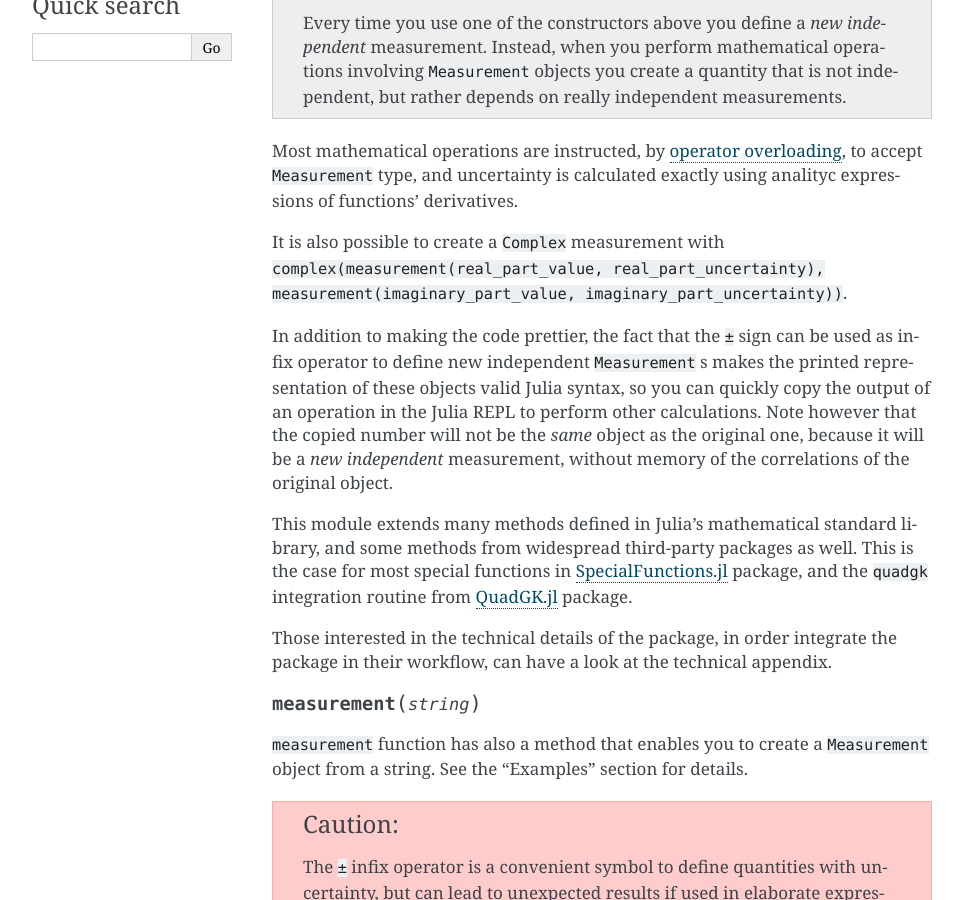
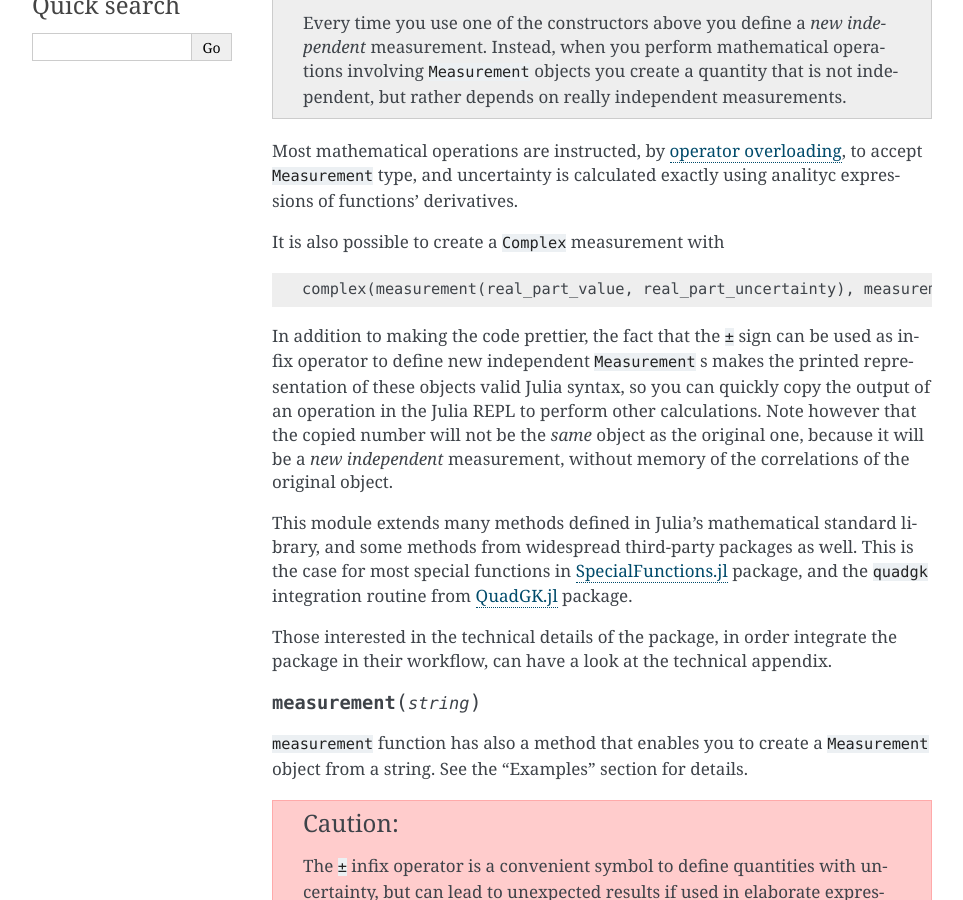
Before and after one commit to JuliaPhysics/Measurements.jl, a Sphinx documentation site: the page built from docs/usage.rst, in a window 1280 px wide and 900 px high, scrolled down 706 px. Shown: the whole window, without its empty margins (148-1111 px from the left). Built offline with Sphinx 7.4.7, drawn with Linux system fonts in a browser that asks for light colours.

Commit message:
[skip ci] Min fix to documentation

```diff
--- a/docs/usage.rst
+++ b/docs/usage.rst
@@ -42,8 +42,10 @@ Most mathematical operations are instructed, by `operator overloading
 expressions of functions’ derivatives.
 
 It is also possible to create a ``Complex`` measurement with
-``complex(measurement(real_part_value, real_part_uncertainty),
-measurement(imaginary_part_value, imaginary_part_uncertainty))``.
+
+.. code-block:: julia
+
+   complex(measurement(real_part_value, real_part_uncertainty), measurement(imaginary_part_value, imaginary_part_uncertainty))
 
 In addition to making the code prettier, the fact that the ``±`` sign can be
 used as infix operator to define new independent ``Measurement`` s makes the
```
